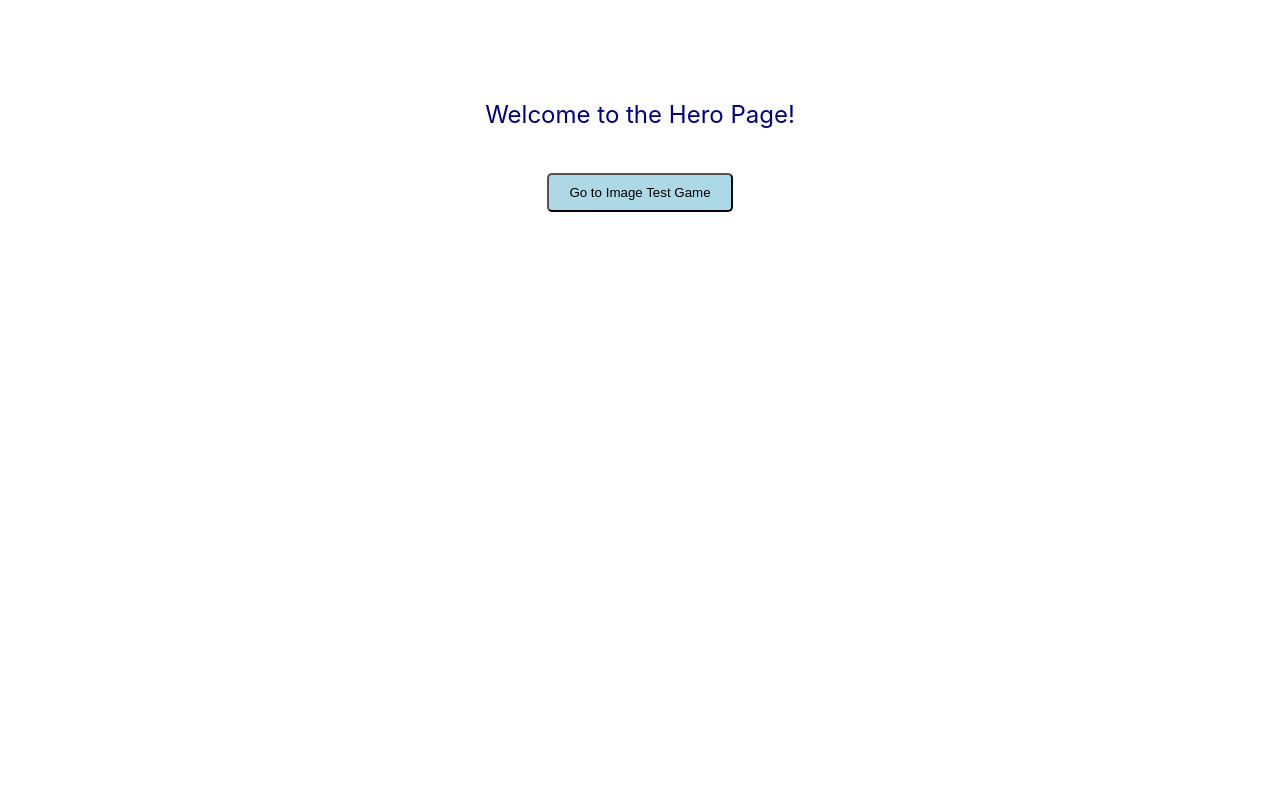
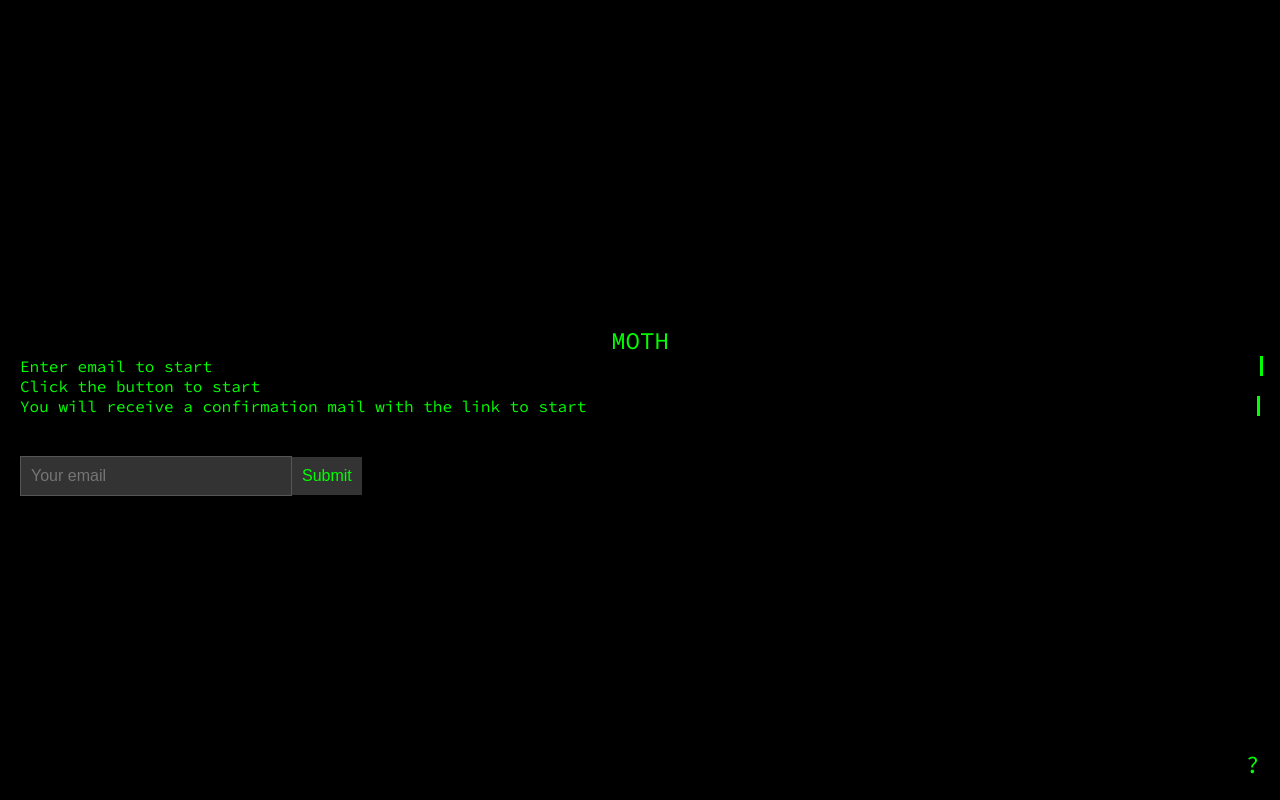
Before and after one commit to kartikey-onlineGOD/BitCamp-2024-Cyber-, a React (Create React App) app in the folder my-react-app/: page / in a window 1280 px wide. Built offline with nearby package versions, Linux system fonts and the light colour scheme.

Commit message:
I guess we commit

```diff
--- /dev/null
+++ b/my-react-app/src/HeroPage.css
@@ -0,0 +1,105 @@
+@import url('https://fonts.googleapis.com/css2?family=Source+Code+Pro:wght@400;600&display=swap');
+.hero-container {
+    color: #0f0;
+    /* Green text color */
+    background-color: black;
+    height: 100vh;
+    font-family: 'Source Code Pro', monospace;
+    display: flex;
+    flex-direction: column;
+    justify-content: center;
+    /* Center content vertically */
+}
+
+.hero-header {
+    text-align: center;
+    padding-top: 20px;
+    font-size: 24px;
+}
+
+.hero-content {
+    padding: 0 20px;
+    text-align: left;
+    position: relative;
+}
+
+.terminal-text p {
+    margin: 0;
+    padding: 0;
+    border-right: 3px solid #0f0;
+    /* Green cursor */
+}
+
+
+/* Animation for typing out text */
+
+.typed-out {
+    overflow: hidden;
+    white-space: nowrap;
+    display: block;
+    animation: typing 3.5s steps(30, end) forwards, blink-caret 0.75s step-end infinite;
+}
+
+.enter-email {
+    animation-delay: 1s;
+}
+
+.click-button {
+    animation-delay: 4.5s;
+}
+
+.receive-confirmation {
+    animation-delay: 8s;
+}
+
+@keyframes typing {
+    from {
+        width: 0;
+    }
+    to {
+        width: 100%;
+    }
+}
+
+@keyframes blink-caret {
+    from,
+    to {
+        border-color: transparent;
+    }
+    50% {
+        border-color: #0f0;
+    }
+}
+
+.email-form {
+    margin-top: 30px;
+}
+
+.email-input,
+.submit-button {
+    padding: 10px;
+    margin-top: 10px;
+    background: #333;
+    border: 1px solid #555;
+    color: #0f0;
+    font-size: 16px;
+}
+
+.email-input {
+    width: 250px;
+    /* Adjust width as needed */
+}
+
+.submit-button {
+    background: #333;
+    border: none;
+    cursor: pointer;
+}
+
+.help-icon {
+    position: absolute;
+    right: 20px;
+    bottom: 20px;
+    font-size: 24px;
+    cursor: pointer;
+}
--- a/my-react-app/src/HeroPage.js
+++ b/my-react-app/src/HeroPage.js
@@ -1,28 +1,74 @@
-import { Link } from "react-router-dom";
+import React from "react";
+import "./HeroPage.css";
 
 export default function HeroPage() {
+  const [email, setEmail] = React.useState("");
+  const [submitting, setSubmitting] = React.useState(false);
+  const [message, setMessage] = React.useState("");
+
+  const validateEmail = (email) => {
+    return email.match(
+      /^(([^<>()\[\]\\.,;:\s@"]+(\.[^<>()\[\]\\.,;:\s@"]+)*)|(".+"))@((\[[0-9]{1,3}\.[0-9]{1,3}\.[0-9]{1,3}\.[0-9]{1,3}])|(([a-zA-Z\-0-9]+\.)+[a-zA-Z]{2,}))$/
+    );
+  };
+
+  const handleSubmit = async (event) => {
+    event.preventDefault();
+    if (!validateEmail(email)) {
+      setMessage("Invalid email format.");
+      return;
+    }
+
+    setSubmitting(true);
+    setMessage("");
+
+    try {
+      const response = await fetch("/submit-email", {
+        method: "POST",
+        headers: {
+          "Content-Type": "application/json",
+        },
+        body: JSON.stringify({ email }),
+      });
+
+      const data = await response.json();
+      if (response.ok) {
+        setMessage("Confirmation email sent!");
+      } else {
+        setMessage(data.error || "An error occurred.");
+      }
+    } catch (error) {
+      setMessage("Network error: Could not send email.");
+    }
+
+    setSubmitting(false);
+  };
+
   return (
-    <div
-      style={{
-        textAlign: "center",
-        marginTop: "100px",
-        fontSize: "24px",
-        color: "navy",
-      }}
-    >
-      <p> Welcome to the Hero Page! </p>{" "}
-      <Link to="/ImgTestGame">
-        <button
-          style={{
-            backgroundColor: "lightblue",
-            padding: "10px 20px",
-            borderRadius: "5px",
-            marginTop: "20px",
-          }}
-        >
-          Go to Image Test Game{" "}
-        </button>{" "}
-      </Link>{" "}
+    <div className="hero-container">
+      <header className="hero-header"> MOTH </header>{" "}
+      <main className="hero-content">
+        <div className="terminal-text">
+          <p className="typed-out enter-email"> Enter email to start </p>{" "}
+          <p className="typed-out click-button"> Click the button to start </p>{" "}
+          <p className="typed-out receive-confirmation">
+            {" "}
+            You will receive a confirmation mail with the link to start{" "}
+          </p>{" "}
+        </div>{" "}
+        <div className="email-form">
+          <input
+            type="email"
+            placeholder="Your email"
+            className="email-input"
+            value={email}
+            onChange={(e) => setEmail(e.target.value)}
+            required
+          />
+          <button className="submit-button"> Submit </button>{" "}
+        </div>{" "}
+      </main>{" "}
+      <div className="help-icon"> ? </div>{" "}
     </div>
   );
 }
--- /dev/null
+++ b/my-react-app/src/ImgTestGame.css
@@ -0,0 +1,76 @@
+/* General styles for the ImgTestGame component */
+
+.body {
+    background-color: black;
+}
+
+.img-test-game {
+    font-family: Arial, sans-serif;
+    padding: 20px;
+    text-align: center;
+}
+
+.img-test-game img {
+    max-height: 512px;
+    /* Set maximum height for the image */
+    margin-bottom: 20px;
+    /* Space below the image */
+}
+
+
+/* Styles for the download button */
+
+.download-button {
+    background-color: lightgreen;
+    padding: 10px;
+    margin-bottom: 20px;
+    border: none;
+    border-radius: 5px;
+    font-size: 16px;
+    cursor: pointer;
+}
+
+.download-button:hover {
+    background-color: #9acd32;
+    /* Lighter green color on hover */
+}
+
+
+/* Styles for the input fields container */
+
+.input-fields-container {
+    display: flex;
+    justify-content: center;
+    align-items: center;
+    margin-top: 20px;
+}
+
+
+/* Individual input field styles */
+
+.input-field {
+    width: 40px;
+    /* Width of each input field */
+    margin-right: 10px;
+    /* Space between fields */
+    text-align: center;
+    font-size: 20px;
+    padding: 10px;
+    border: 1px solid gray;
+    border-radius: 5px;
+    background-color: white;
+    color: black;
+}
+
+.input-field:focus {
+    border-color: #0044cc;
+    /* Change border color on focus */
+}
+
+
+/* Style for the valid code message */
+
+.valid-code-message {
+    color: darkgreen;
+    font-size: 16px;
+}
--- a/my-react-app/src/ImgTestGame.js
+++ b/my-react-app/src/ImgTestGame.js
@@ -1,13 +1,14 @@
 import { useState } from "react";
+import "./ImgTestGame.css";
 
 export default function ImgTestGame() {
   const [code, setCode] = useState("");
   const [isValid, setIsValid] = useState(false);
-  const correctCode = "ABCDEF1234567890"; // Replace with your specific code
+  const correctCode = "ASPDIYTELEEYUSEX"; // Replace with your specific code
 
   const handleInputChange = (index, value) => {
-    // Ensure only uppercase alphabets are entered
     if (/^[A-Z]$/.test(value) || value === "") {
+      // Ensure only uppercase alphabets are entered
       const newCode =
         code.slice(0, index) + value.toUpperCase() + code.slice(index + 1);
       setCode(newCode);
@@ -26,50 +27,39 @@ export default function ImgTestGame() {
   };
 
   const handleDownloadClick = () => {
-    // Add download functionality here
-    alert("Download button clicked!");
+    const imageUrl = require("./cyber-image-encoded.png"); // Make sure this path is correct and accessible
+    const link = document.createElement("a");
+    link.href = imageUrl;
+    link.download = "cyber-image.png"; // Set the default filename for the download
+    document.body.appendChild(link); // Append link to body
+    link.click(); // Simulate click to trigger download
+    document.body.removeChild(link); // Clean up and remove the link
   };
 
   return (
-    <div style={{ textAlign: "center", marginTop: "50px", color: "white" }}>
-      <div>
-        <img src="my-react-app\public\cyber-image-encoded.png" alt="Encoded" />{" "}
-      </div>{" "}
-      <button
-        style={{
-          backgroundColor: "lightgreen",
-          padding: "10px",
-          marginBottom: "20px",
-        }}
-        onClick={handleDownloadClick}
-      >
+    <div className="img-test-game">
+      <img
+        src={require("./cyber-image-encoded.png")}
+        alt="Encoded cyber-themed"
+      />
+      <button className="download-button" onClick={handleDownloadClick}>
         Download{" "}
       </button>{" "}
-      <div style={{ marginTop: "20px" }}>
+      <div className="input-fields-container">
         {" "}
         {Array.from({ length: 16 }).map((_, index) => (
           <input
             key={index}
+            className="input-field"
             type="text"
             maxLength={1}
-            style={{
-              width: "30px",
-              marginRight: "5px",
-              textAlign: "center",
-              fontSize: "20px",
-              padding: "5px",
-              border: "1px solid gray",
-              borderRadius: "5px",
-              backgroundColor: "black",
-              color: "white",
-            }}
             value={code[index] || ""}
             onChange={(e) => handleInputChange(index, e.target.value)}
             onKeyPress={handleKeyPress}
           />
         ))}{" "}
       </div>{" "}
-      {isValid && <p style={{ color: "green" }}> Code is valid! </p>}{" "}
+      {isValid && <p className="valid-code-message"> Code is valid! </p>}{" "}
     </div>
   );
 }
```
Also changed, not shown: my-react-app/public/manifest.json, my-react-app/src/cyber-image-encoded.png (added), 1 other file (tests, documents, lock files or other folders).
